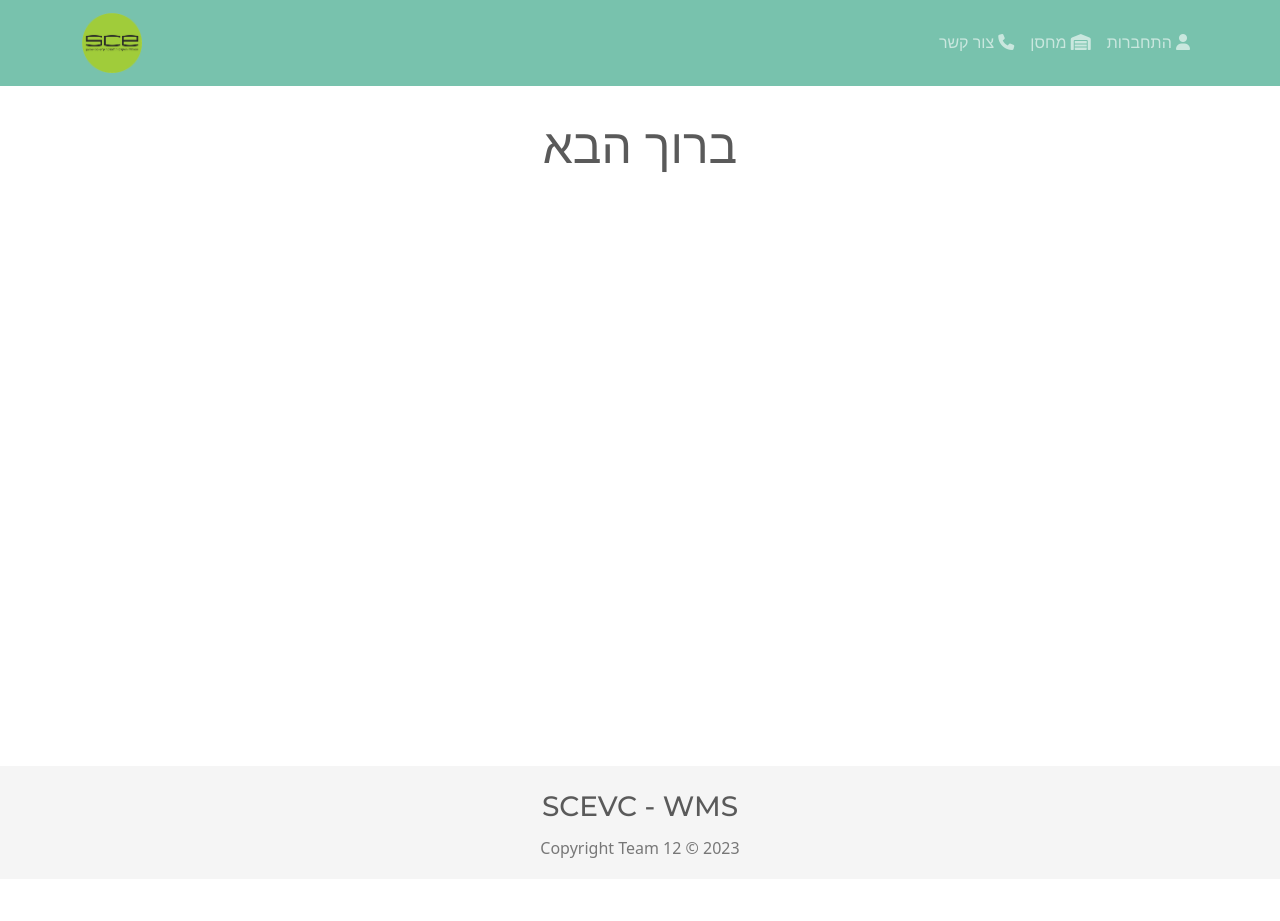
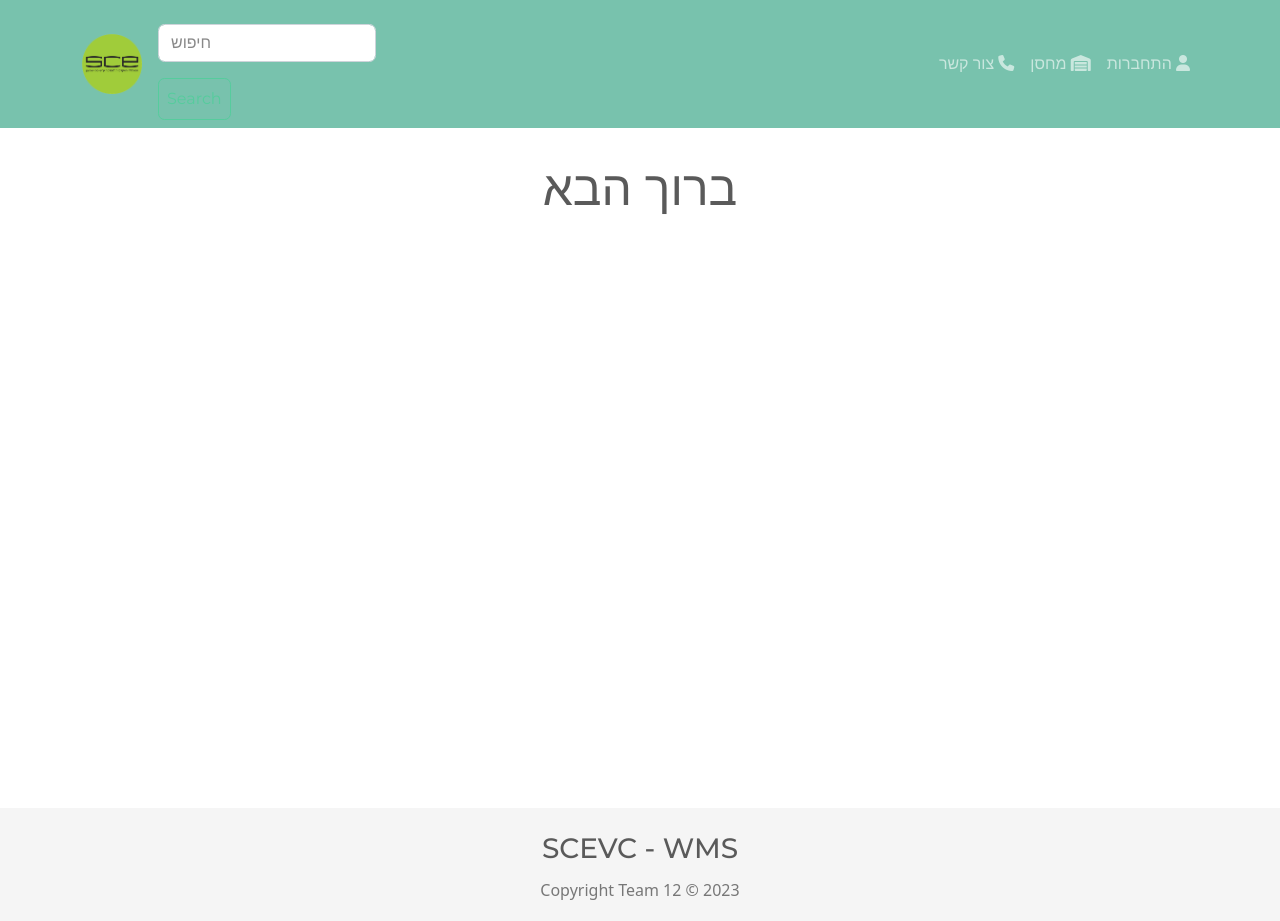
Before and after one commit to BS-PMC-2023/BS-PMC-2023-Team12, a React (Create React App) app in the folder frontend/: page / in a window 1280 px wide. Before the commit the page ends 879 px from the top, so only its background shows below. Built offline with nearby package versions, Linux system fonts and the light colour scheme.

Commit message:
mission 3 is done

```diff
--- a/frontend/src/App.js
+++ b/frontend/src/App.js
@@ -14,6 +14,7 @@
 import UpdatesProducts from './screens/UpdatesProducts';
 import { AuthContext } from './context/AuthContext';
 import { useAuth } from './hooks/authHook';
+
 
 const App = () => {
   const { token, login, logout, userId, userName, isAdmin } = useAuth();
@@ -36,6 +37,9 @@
           <Container>
             <Routes>
               <Route path="/" element={<HomeScreen />} />
+
+              <Route path='/search/:keyword' component={HomeScreen} />
+
               <Route path="/login" element={<LoginScreen />} />
               <Route path="/register" element={<RegisterScreen />} />
               <Route path="/sendsmailscreen" element={<SendEmailScreen />} />
--- a/frontend/src/components/Header.js
+++ b/frontend/src/components/Header.js
@@ -1,7 +1,11 @@
 import React, { useContext } from 'react';
 import { LinkContainer } from 'react-router-bootstrap';
+import { Route, Routes } from 'react-router-dom'
+
 import { Navbar, Nav, Container, NavDropdown } from 'react-bootstrap';
 import { AuthContext } from '../context/AuthContext';
+import SearchBox from './SearchBox'
+
 
 const Header = () => {
   const auth = useContext(AuthContext);
@@ -21,15 +25,22 @@
                 width="60"
                 height="60"
                 className="d-inline-block align-top"
+
               />
+
             </Navbar.Brand>
+
           </LinkContainer>
+          <SearchBox/>
+
           <Navbar.Toggle aria-controls="basic-navbar-nav" />
           <Navbar.Collapse id="basic-navbar-nav">
             <Nav className="ms-auto">
+
               <LinkContainer to="/contact">
                 <Nav.Link>
                   צור קשר <i className="fas fa-phone"></i>
+
                 </Nav.Link>
               </LinkContainer>
 
@@ -75,10 +86,15 @@
                   </Nav.Link>
                 </LinkContainer>
               )}
+
             </Nav>
+
           </Navbar.Collapse>
+
         </Container>
+
       </Navbar>
+
     </header>
   );
 };
--- /dev/null
+++ b/frontend/src/components/SearchBox.js
@@ -0,0 +1,32 @@
+import React, { useState } from 'react'
+import { Form, Button } from 'react-bootstrap'
+
+const SearchBox = ({ history }) => {
+  const [keyword, setKeyword] = useState('')
+
+  const submitHandler = (e) => {
+    e.preventDefault()
+    if (keyword.trim()) {
+      history.push(`/search/${keyword}`)
+    } else {
+      history.push('/')
+    }
+  }
+
+  return (
+    <Form onSubmit={submitHandler} inline>
+      <Form.Control
+        type='text'
+        name='q'
+        onChange={(e) => setKeyword(e.target.value)}
+        placeholder='חיפוש'
+        className='mr-sm-2 ml-sm-5'
+      ></Form.Control>
+      <Button type='submit' variant='outline-success' className='p-2'>
+        Search
+      </Button>
+    </Form>
+  )
+}
+
+export default SearchBox
--- a/package.json
+++ b/package.json
@@ -35,7 +35,8 @@
     "mongoose": "^7.0.4",
     "nodemailer": "^6.9.1",
     "react-password-strength-bar": "^0.4.1",
-    "react-redux": "^8.0.5"
+    "react-redux": "^8.0.5",
+    "react-router-dom": "^5.3.0"
   },
   "devDependencies": {
     "@testing-library/react": "^14.0.0",
```
Also changed, not shown: 1 other file (tests, documents, lock files or other folders).
